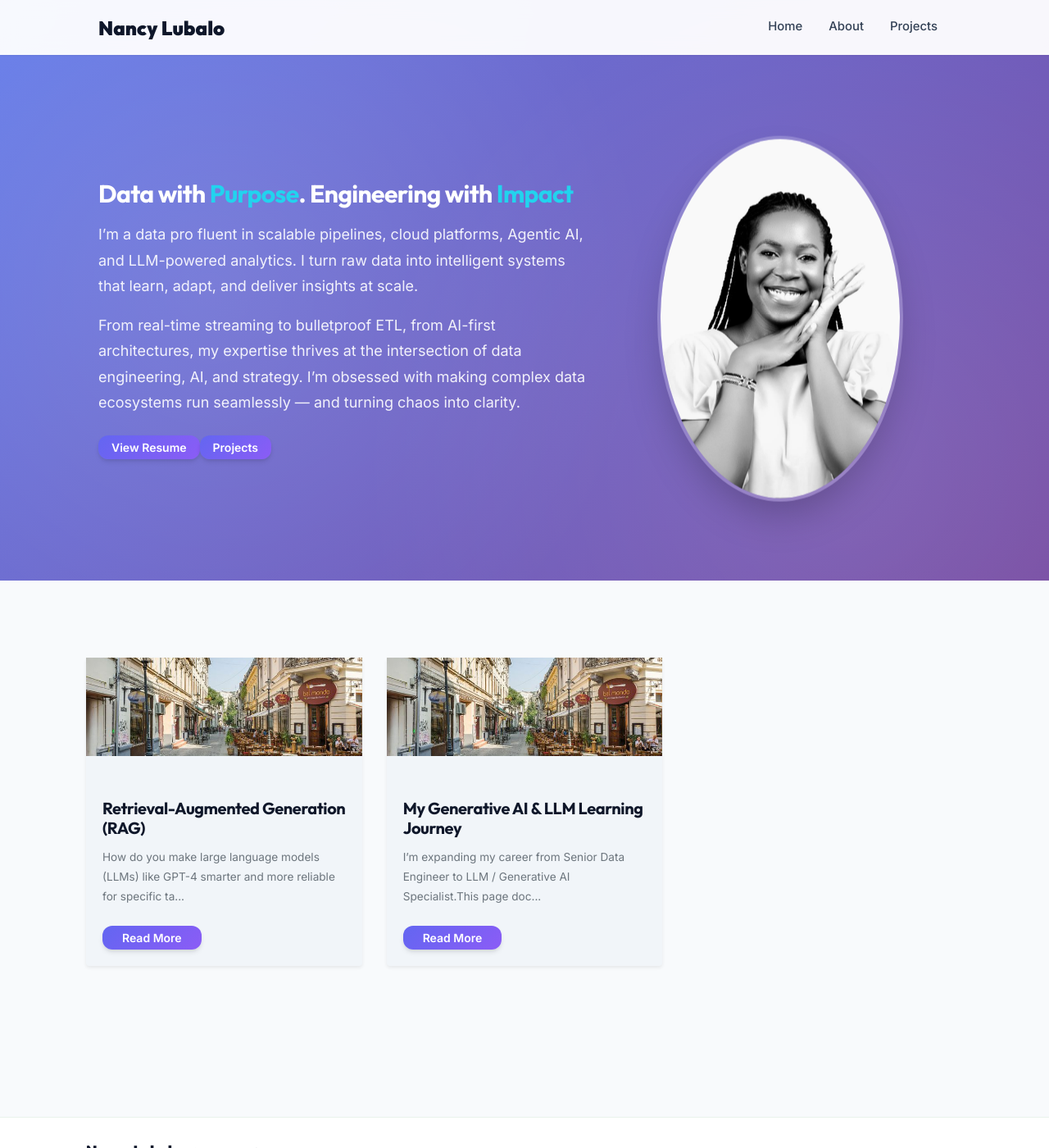
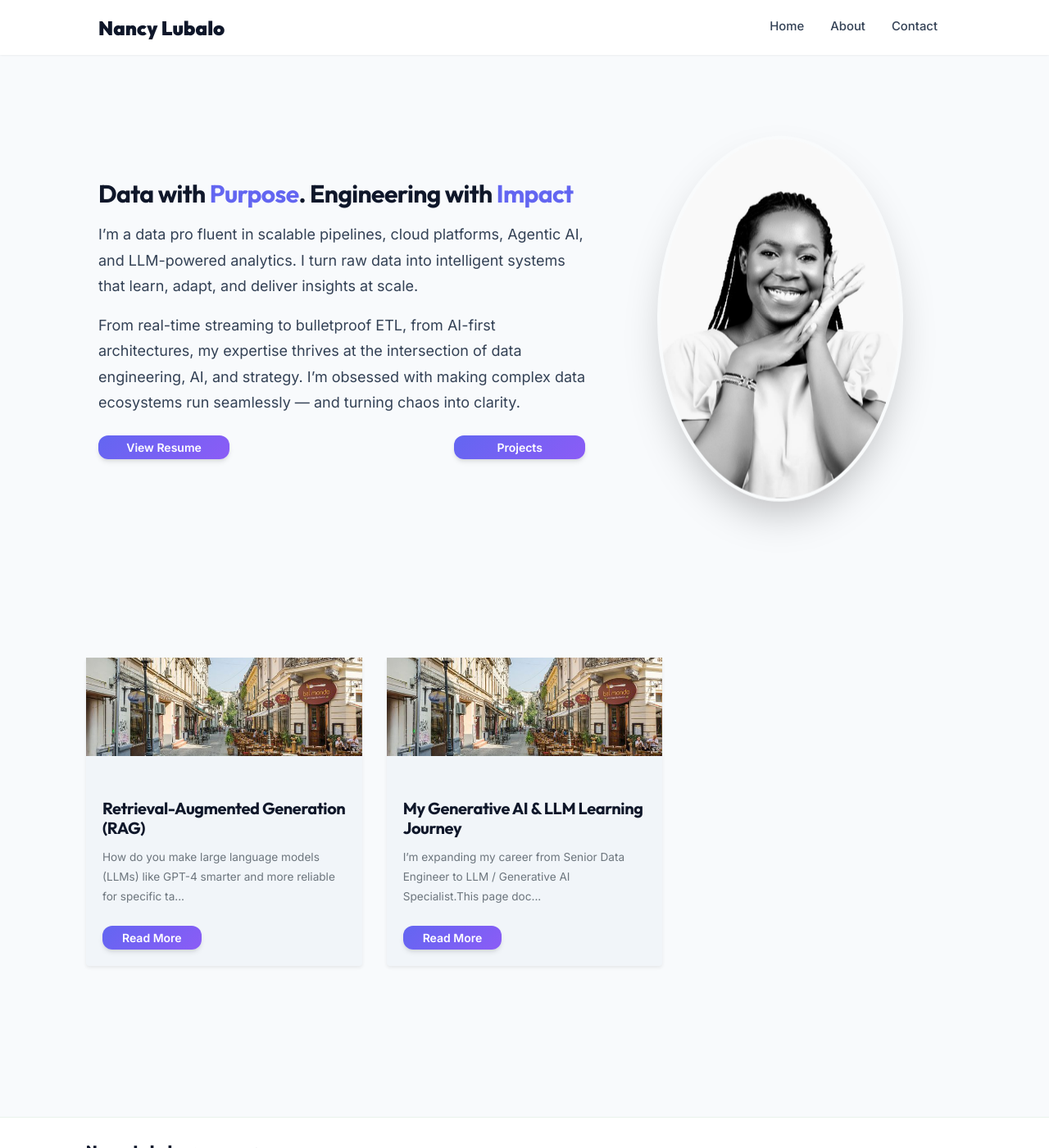
Before and after one commit to nlubalo/nlubalo.github.io, a Jekyll site: the page built from index.html, in a window 1280 px wide and 1400 px high. Shown: the whole window at 82% size. Built offline with Jekyll 4.4.1, drawn with Linux system fonts in a browser that asks for light colours; nearby versions of some CDN libraries; the list of posts is cut into pages by our own code.

Commit message:
feat: Add RAG pipeline architecture content and image, update navigation link, and refresh hero section styling.

```diff
--- a/_includes/hero.html
+++ b/_includes/hero.html
@@ -10,9 +10,13 @@
         <p>From real-time streaming to bulletproof ETL, from AI-first architectures, my expertise thrives at the
           intersection of data engineering, AI, and strategy. I’m obsessed with making complex data ecosystems run
           seamlessly — and turning chaos into clarity.</p>
-        <div class="d-flex justify-content-start gap-3 mt-4">
-          <a href="{{ site.baseurl }}/about.html" class="btn btn-primary btn-sm"><span>View Resume</span></a>
-          <a href="{{ site.baseurl }}/projects.html" class="btn btn-primary btn-sm"><span>Projects</span></a>
+        <div class="d-flex justify-content-between mt-4 w-100">
+          <a href="{{ site.baseurl }}/about.html"
+            class="btn btn-primary btn-sm text-center d-flex justify-content-center align-items-center"
+            style="width: 160px;"><span>View Resume</span></a>
+          <a href="{{ site.baseurl }}/projects.html"
+            class="btn btn-primary btn-sm text-center d-flex justify-content-center align-items-center"
+            style="width: 160px;"><span>Projects</span></a>
         </div>
       </div>
       <div class="col-md-5 order-md-2 text-center">
--- a/_includes/menu-header.html
+++ b/_includes/menu-header.html
@@ -1,11 +1,11 @@
 <!--  Replace menu links here -->
 
 <li class="nav-item">
-<a class="nav-link" href="{{site.baseurl}}/index.html">Home</a>
+    <a class="nav-link" href="{{site.baseurl}}/index.html">Home</a>
 </li>
 <li class="nav-item">
-<a class="nav-link" href="{{site.baseurl}}/about.html">About</a>
+    <a class="nav-link" href="{{site.baseurl}}/about.html">About</a>
 </li>
 <li class="nav-item">
-<a class="nav-link" href="{{site.baseurl}}/contact.html">Projects</a>
+    <a class="nav-link" href="{{site.baseurl}}/contact.html">Contact</a>
 </li>
--- a/assets/css/custom.css
+++ b/assets/css/custom.css
@@ -54,7 +54,7 @@
   /* Gradients */
   --gradient-primary: linear-gradient(135deg, var(--color-primary) 0%, var(--color-secondary) 100%);
   --gradient-accent: linear-gradient(135deg, var(--color-accent) 0%, var(--color-primary) 100%);
-  --gradient-hero: linear-gradient(135deg, #667eea 0%, #764ba2 100%);
+  --gradient-hero: linear-gradient(135deg, var(--color-gray) 0%, var(--color-dark) 100%);
   --gradient-dark: linear-gradient(180deg, var(--color-dark) 0%, var(--color-dark-800) 100%);
 
   /* Typography */
@@ -127,7 +127,7 @@
   --shadow-lg: 0 10px 15px -3px rgba(0, 0, 0, 0.1), 0 4px 6px -2px rgba(0, 0, 0, 0.05);
   --shadow-xl: 0 20px 25px -5px rgba(0, 0, 0, 0.1), 0 10px 10px -5px rgba(0, 0, 0, 0.04);
   --shadow-2xl: 0 25px 50px -12px rgba(0, 0, 0, 0.25);
-  --shadow-glow: 0 0 20px rgba(99, 102, 241, 0.3);
+  --shadow-glow: 0 0 20px rgba(229, 193, 0, 0.3);
 
   /* Transitions */
   --transition-fast: 150ms ease-in-out;
@@ -159,7 +159,7 @@
   color: var(--color-dark);
   font-family: var(--font-body);
   font-size: var(--font-size-base);
-  font-weight: var(--font-weight-normal);
+  font-weight: var(--font-weight-light);
   line-height: var(--line-height-normal);
   padding-top: 70px;
   overflow-x: hidden;
@@ -429,25 +429,14 @@
 
 .hero {
   padding: var(--spacing-4xl) 0;
-  background: linear-gradient(135deg, #667eea 0%, #764ba2 100%);
+  background: var(--color-light-50);
   position: relative;
   overflow: hidden;
   margin-top: -70px;
   padding-top: calc(var(--spacing-4xl) + 70px);
 }
 
-.hero::before {
-  content: '';
-  position: absolute;
-  top: 0;
-  left: 0;
-  right: 0;
-  bottom: 0;
-  background-image:
-    radial-gradient(circle at 20% 50%, rgba(255, 255, 255, 0.1) 0%, transparent 50%),
-    radial-gradient(circle at 80% 80%, rgba(255, 255, 255, 0.1) 0%, transparent 50%);
-  pointer-events: none;
-}
+
 
 .hero .container {
   position: relative;
@@ -457,17 +446,17 @@
 .hero h1,
 .hero h2,
 .hero h3 {
-  color: var(--color-white);
+  color: var(--color-dark);
   margin-top: 0;
 }
 
 .hero p {
-  color: rgba(255, 255, 255, 0.9);
+  color: var(--color-dark-700);
   font-size: var(--font-size-lg);
 }
 
 .hero .text-accent {
-  color: var(--color-accent-light);
+  color: var(--color-primary);
   font-weight: var(--font-weight-bold);
   position: relative;
   display: inline-block;
```
Also changed, not shown: _posts/RAG/2026-01-14-RAG.md (+12 -0 lines), assets/images/rag_arc.png (added).
